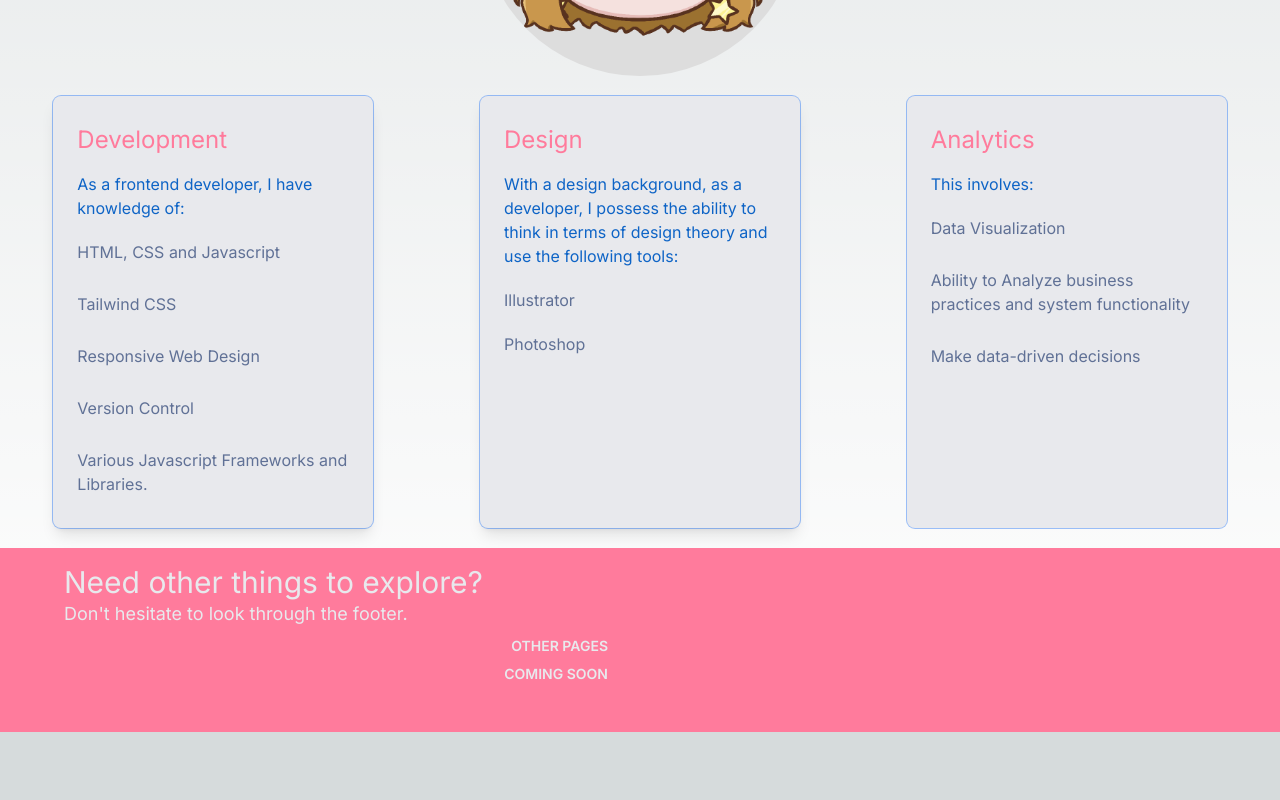
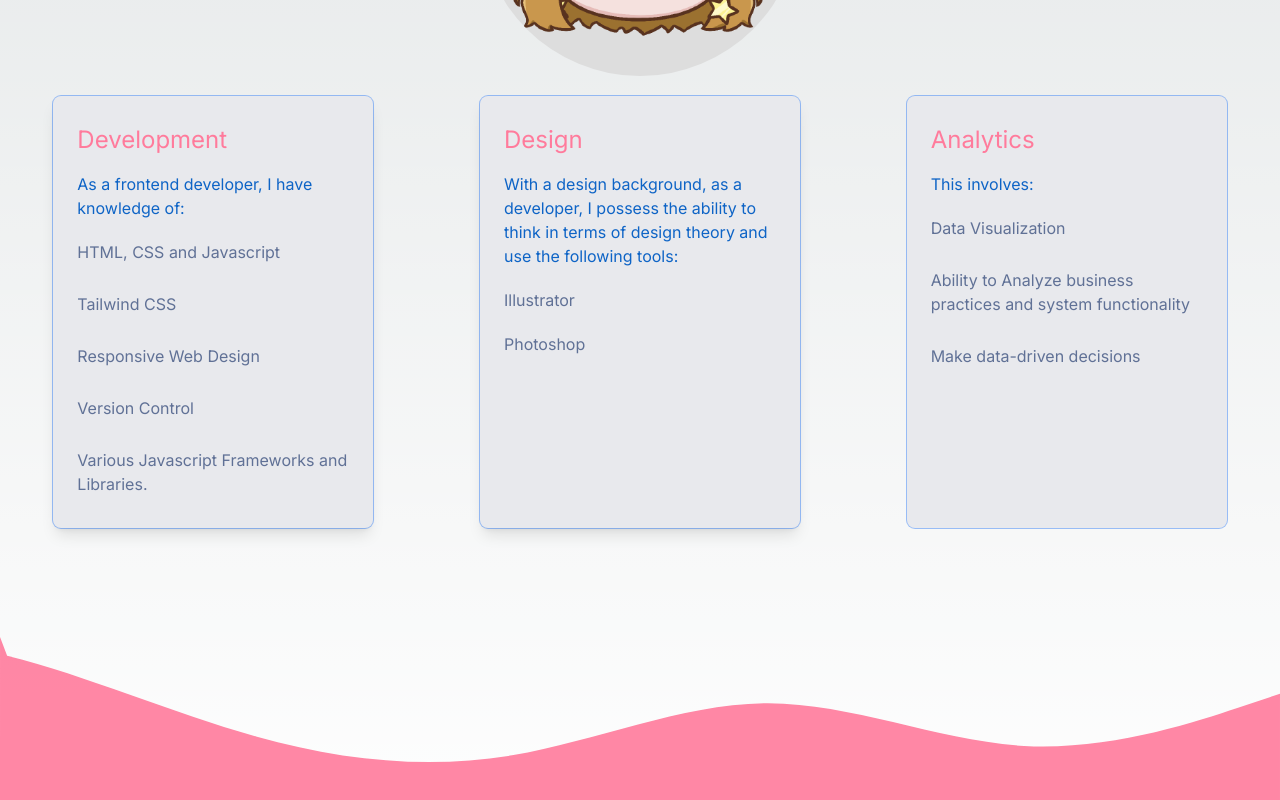
Before and after one commit to Efury1/myportfolio, a Next.js app: page / in a window 1280 px wide. Shown: the part 868-1668 px from the top of the page. Before the commit the page ends 1600 px from the top, so only its background shows below. Built offline with nearby package versions, Linux system fonts and the light colour scheme.

Commit message:
Wavy footer

```diff
--- a/pages/projects.tsx
+++ b/pages/projects.tsx
@@ -91,7 +91,7 @@ export default function IndexPage(){
         </p>
       </div>
 
-      <div className="min-h-screen flex flex-col">
+      <div className="">
         {selectedImage && (
           <ImageViewer
             selectedImage={selectedImage}
@@ -110,9 +110,22 @@ export default function IndexPage(){
             />
           ))}
         </div>
-
-
       </div>
+      <footer className="relative bg-pink-200 pt-0 pb-0 w-full">
+        <div className="overflow-hidden w-full">
+          <svg
+            className="w-full h-full"
+            xmlns="http://www.w3.org/2000/svg"
+            viewBox="0 0 1440 320"
+          >
+            <path
+              fill="#FF7B9C"
+              fillOpacity=".9"
+              d="M0,64L8,85.3C96,107,192,149,288,176C384,203,480,213,576,197.3C672,181,768,139,864,138.7C960,139,1056,181,1152,186.7C1248,192,1344,160,1392,144L1440,128L1440,320L1392,320C1344,320,1248,320,1152,320C1056,320,960,320,864,320C768,320,672,320,576,320C480,320,384,320,288,320C192,320,96,320,48,320L0,320Z"
+            ></path>
+          </svg>
+        </div>
+      </footer>
     </main>
   );
 }
--- a/src/app/page.tsx
+++ b/src/app/page.tsx
@@ -111,40 +111,22 @@ export default function Home() {
           </div>
         </div>
       </section>
-
-
-
-      <footer className="footer footer-center w-full p-4 bg-pink">
-        <div className="text-center">
-          <a className="relative bg-pink-200 pt-8 pb-6" href="mailto:ejfury@protonmail.com">
-            <div className="container mx-auto px-4">
-              <div className="flex flex-wrap text-left lg:text-left">
-                <div className="w-full lg:w-6/12 px-4">
-                  <div className="container mx-auto px-4">
-                    <h4 className="text-3xl text-white">Need other things to explore?</h4>
-                    <h5 className="text-lg mt-0 mb-2 text-white">
-                      Don't hesitate to look through the footer.
-                    </h5>
-                  </div>
-                </div>
-              </div>
-            </div>
-            <div className="w-full lg:w-6/12 px-4 ">
-              <div className="flex flex-wrap items-top mb-6">
-                <div className="w-full lg:w-4/12 px-4 ml-auto">
-                  <span className="block uppercase text-sm font-semibold mb-2 text-right lg:text-right text-white">Other pages</span>
-                  <ul className="list-unstyled">
-                    <li>
-                      <Link href="/page2" className="block uppercase text-sm font-semibold mb-2 text-right lg:text-right text-white hover:text-yellow-400">Coming soon
-                      </Link>
-                    </li>
-                  </ul>
-                </div>
-              </div>
-            </div>
-          </a>
+      <footer className="relative bg-pink-200 pt-8 pb-0 w-full">
+        <div className="overflow-hidden w-full">
+          <svg
+            className="w-full h-full"
+            xmlns="http://www.w3.org/2000/svg"
+            viewBox="0 0 1440 320"
+          >
+            <path
+              fill="#FF7B9C"
+              fillOpacity=".9"
+              d="M0,64L8,85.3C96,107,192,149,288,176C384,203,480,213,576,197.3C672,181,768,139,864,138.7C960,139,1056,181,1152,186.7C1248,192,1344,160,1392,144L1440,128L1440,320L1392,320C1344,320,1248,320,1152,320C1056,320,960,320,864,320C768,320,672,320,576,320C480,320,384,320,288,320C192,320,96,320,48,320L0,320Z"
+            ></path>
+          </svg>
         </div>
       </footer>
     </main>
+
   );
 }
--- a/tailwind.config.js
+++ b/tailwind.config.js
@@ -8,7 +8,6 @@ module.exports = {
     "./app/**/*.{js,ts,jsx,tsx,mdx}",
     "./pages/**/*.{js,ts,jsx,tsx,mdx}",
     "./components/**/*.{js,ts,jsx,tsx,mdx}",
-
     // Or if using `src` directory:
     "./src/**/*.{js,ts,jsx,tsx,mdx}",
   ],
@@ -32,6 +31,9 @@ module.exports = {
         serif: ['var(--font-serif)', ...fontFamily.serif],
         mono: ['var(--font-mono)', ...fontFamily.mono],
       },
+      zIndex: {
+        '100': '100',
+      },
     },
   },
   plugins: [],
```
